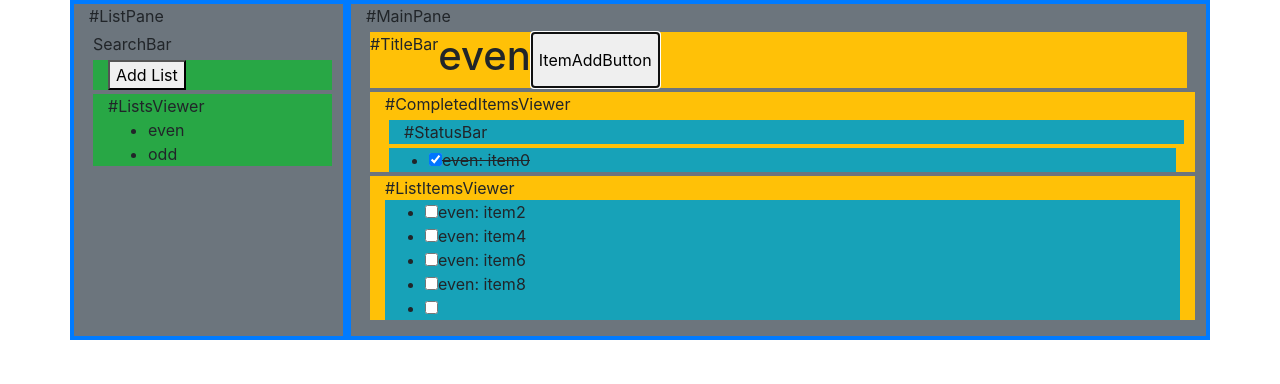
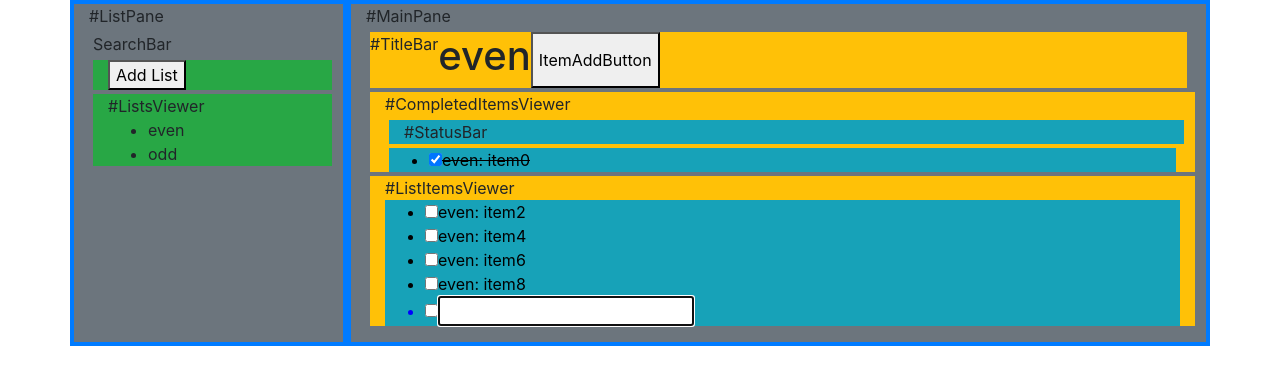
Before and after one commit to feynubrick/reminder-react, a React (Create React App) app: page / in a window 1280 px wide. Both pictures are taken after a click on the button "ItemAddButton". Shown: the top 384 px of the page. Built offline with nearby package versions, Linux system fonts and the light colour scheme.

Commit message:
added item input functionality using select/edit mode

```diff
--- a/src/App.js
+++ b/src/App.js
@@ -11,25 +11,52 @@ class App extends React.Component {
             currList: props.lists[0],
             items: props.items,
             lists: props.lists,
+            selectedItem: null,
+            editModeItem: null,
         };
+
+        this.listCount = 1;
 
         this.handleItemAddEvent = this.handleItemAddEvent.bind(this);
         this.handleListClickEvent = this.handleListClickEvent.bind(this);
         this.handleItemClickEvent = this.handleItemClickEvent.bind(this);
+        this.handleItemCheckboxClickEvent = this.handleItemCheckboxClickEvent.bind(this);
         this.handleListAddEvent = this.handleListAddEvent.bind(this);
+        this.handleItemEditChange = this.handleItemEditChange.bind(this);
+        this.handleItemEditBlur = this.handleItemEditBlur.bind(this);
+    }
+
+    handleItemEditBlur() {
+        console.log('handleItemEditBlur()')
+        this.setState({ selectedItem : null, editModeItem : null });
+    }
+
+    handleItemEditChange(event, item) {
+        item.text = event.target.value;
+        this.setState({ items: this.state.items });
     }
 
     handleListClickEvent(event, list) {
         console.log('handleListClickEvent() called with list: ', list.name);
-        this.setState({ currList: list});
+        this.setState({ currList: list });
     }
 
     handleItemAddEvent() {
-        this.state.items.push(new ItemData('', false, this.state.currList));
-        this.setState({ items: this.state.items });
+        var newItem = new ItemData('', false, this.state.currList);
+        this.state.items.push(newItem);
+        this.setState({ items: this.state.items, selectedItem: newItem, editModeItem: newItem });
     }
 
     handleItemClickEvent(event, item) {
+        console.log('handleItemClickEvent() with item: ', item);
+        if (item === this.state.selectedItem) {
+            this.setState({ editModeItem: item, selectedItem: null });
+        } else {
+            this.setState({ selectedItem: item });
+        }
+    }
+
+    handleItemCheckboxClickEvent(event, item) {
         console.log('handleItemClickEvent() with item: ', item);
         item.done = !item.done;
 
@@ -38,7 +65,7 @@ class App extends React.Component {
 
     handleListAddEvent() {
         console.log('handleListAddEvent()');
-        this.state.lists.push( new ListData(''));
+        this.state.lists.push(new ListData(`새로운 목록 ${this.listCount++}`));
         this.setState({ lists : this.state.lists });
     }
 
@@ -47,8 +74,9 @@ class App extends React.Component {
     }
 
     componentDidUpdate() {
-        console.log('componentDidUpdate()');
-        console.log('the last item of items: ', this.state.items[this.state.items.length - 1]);
+        console.log('## componentDidUpdate()');
+        console.log('## items: ', this.state.items);
+        console.log('## editModeItem: ', this.state.editModeItem);
     }
 
     render() {
@@ -59,12 +87,18 @@ class App extends React.Component {
                         lists={this.props.lists}
                         onListClick={this.handleListClickEvent}
                         onListAddClick={this.handleListAddEvent}
+                        editModeItem={this.state.editModeItem}
                     />
                     <MainPane
                         items={this.state.items}
                         currList={this.state.currList}
                         onAddButtonClick={this.handleItemAddEvent}
-                        onLiskItemClick={this.handleItemClickEvent}
+                        onCheckboxClick={this.handleItemCheckboxClickEvent}
+                        onItemClick={this.handleItemClickEvent}
+                        selectedItem={this.state.selectedItem}
+                        editModeItem={this.state.editModeItem}
+                        onChangeItemEdit={this.handleItemEditChange}
+                        onBlur={this.handleItemEditBlur}
                     />
                 </div>
             </div>
--- a/src/MainPane/CompletedItemsViewer.js
+++ b/src/MainPane/CompletedItemsViewer.js
@@ -12,7 +12,12 @@ const CompletedItemsViewer = function (props) {
                     props.items.filter(
                         (item) => (item.list === props.currList && item.done === true)
                     ).map(
-                        (item) => (<ListItem item={item} key={item.id} onItemClick={props.onItemClick} />)
+                        (item) => (<ListItem
+                                item={item}
+                                key={item.id}
+                                onCheckboxClick={props.onCheckboxClick}
+                                onItemClick={props.onItemClick}
+                            />)
                     )
                 }
             </ul>
--- a/src/MainPane/ListItem.js
+++ b/src/MainPane/ListItem.js
@@ -3,16 +3,39 @@ import React from 'react';
 const ListItem = function (props) {
     console.log('ListItem()\nprops.item: ', props.item);
     const style = {
-        textDecoration: props.item.done ? 'line-through' : 'none'
+        textDecoration: props.item.done ? 'line-through' : 'none',
+        color: props.selectedItem === props.item ? 'blue' : 'black'
     }
 
     const handleItemOnClick = function (event) {
-        props.onItemClick(event, props.item);
+        if(props.selectedItem !== undefined) {
+            props.onItemClick(event, props.item);
+        }
     }
+
+    const handleCheckboxOnChange = function (event) {
+        props.onCheckboxClick(event, props.item);
+    }
+
+    const handleEditModeInputChange = function (event) {
+        props.onChangeItemEdit(event, props.item);
+    }
+
+    const handleEnterKeyPress = function (event) {
+        console.log('handleEnterKeyPress() with event.key: ', event.key);
+        if (event.key === 'Enter') {
+            props.onBlur();
+        }
+    }
+
     return (
         <li style={style}>
-            <input type="checkbox" checked={props.item.done} onChange={handleItemOnClick}/>
-            { props.item.text }
+            <input type="checkbox" checked={props.item.done} onChange={handleCheckboxOnChange}/>
+            {
+                props.editModeItem === props.item ?
+                <input type="text" value={props.item.text} onChange={handleEditModeInputChange} onBlur={props.onBlur} autoFocus={true} onKeyPress={handleEnterKeyPress}/>
+                : <span onClick={handleItemOnClick} onBlur={props.onBlur}>{props.item.text}</span>
+            }
         </li>
     );
 };
--- a/src/MainPane/ListItemsViewer.js
+++ b/src/MainPane/ListItemsViewer.js
@@ -11,7 +11,16 @@ const ListItemsViewer = function (props) {
                     props.items.filter(
                         (item) => (item.list === props.currList && item.done === false)
                     ).map(
-                        (item) => (<ListItem item={item} key={item.id} onItemClick={props.onItemClick} />)
+                        (item) => (<ListItem
+                                item={item}
+                                key={item.id}
+                                onCheckboxClick={props.onCheckboxClick}
+                                onItemClick={props.onItemClick}
+                                selectedItem={props.selectedItem}
+                                editModeItem={props.editModeItem}
+                                onChangeItemEdit={props.onChangeItemEdit}
+                                onBlur={props.onBlur}
+                            />)
                     )
                 }
             </ul>
--- a/src/MainPane/MainPane.js
+++ b/src/MainPane/MainPane.js
@@ -8,8 +8,22 @@ const MainPane = function (props) {
         <div className="bg-secondary m-1 col-9">
             #MainPane
             <TitleBar currList={props.currList} onAddButtonClick={props.onAddButtonClick} />
-            <CompletedItemsViewer items={props.items} currList={props.currList} onItemClick={props.onLiskItemClick} />
-            <ListItemsViewer items={props.items} currList={props.currList} onItemClick={props.onLiskItemClick} />
+            <CompletedItemsViewer
+                items={props.items}
+                currList={props.currList}
+                onCheckboxClick={props.onCheckboxClick}
+                onItemClick={props.onItemClick}
+            />
+            <ListItemsViewer
+                items={props.items}
+                currList={props.currList}
+                onCheckboxClick={props.onCheckboxClick}
+                onItemClick={props.onItemClick}
+                selectedItem={props.selectedItem}
+                editModeItem={props.editModeItem}
+                onChangeItemEdit={props.onChangeItemEdit}
+                onBlur={props.onBlur}
+            />
         </div>
     );
 }
```
